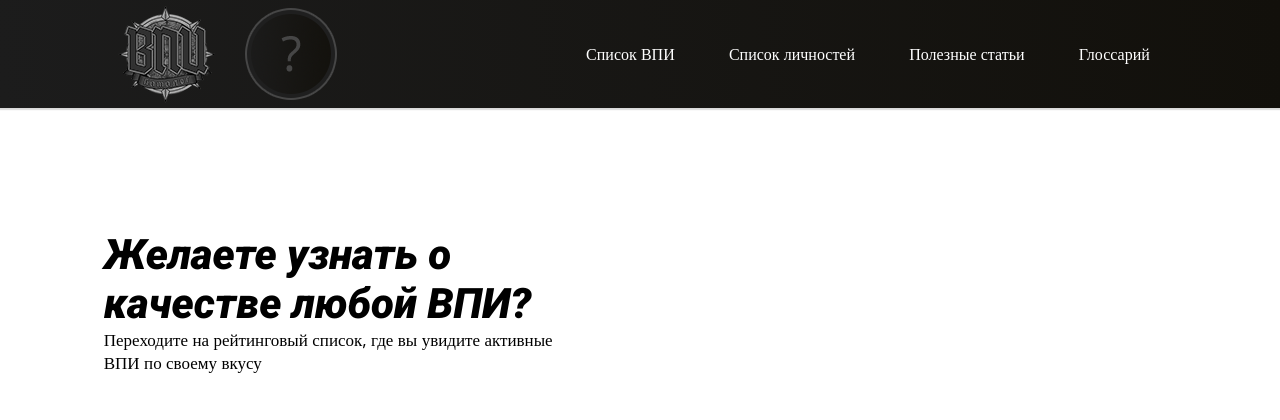
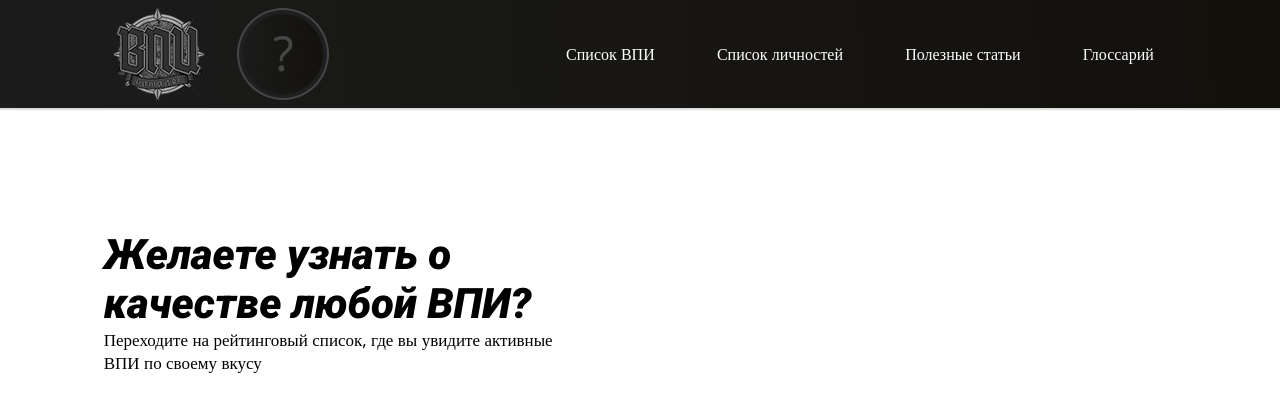
Before and after one commit to Harwex213/WPG, a PHP site: page / in a window 1280 px wide. Shown: the top 420 px of the page. Run offline with PHP 8.4, Linux system fonts and the light colour scheme.

Commit message:
Update header.css

```diff
--- a/css/header.css
+++ b/css/header.css
@@ -1,4 +1,3 @@
-
 .logo {
     grid-area: logo;
     display: flex;
@@ -7,6 +6,7 @@
 .logo a {
     margin: auto;
 }
+
 .logo a div {
     transition: all 0.25s ease;
 }
@@ -41,19 +41,18 @@
 
 .navbar a {
     text-decoration: none;
+    color: #fff;
     margin: auto;
-	color: #fff;
 }
 
 header .container {
     display: grid;
-	grid-template-columns: 0.5fr 250px 1fr 3fr 0.5fr;
+    grid-template-columns: 0.5fr 250px 1fr 650px 0.5fr;
     grid-template-rows: 108px;
-	grid-template-areas:
-	". logo . navbar .";
+    grid-template-areas: ". logo . navbar .";
     align-items: center;
-	background-image: -moz-linear-gradient( -176deg, rgb(18,16,11) 0%, rgb(28,28,28) 100%);
-	background-image: -webkit-linear-gradient( -176deg, rgb(18,16,11) 0%, rgb(28,28,28) 100%);
-	background-image: -ms-linear-gradient( -176deg, rgb(18,16,11) 0%, rgb(28,28,28) 100%);
+    background-image: -moz-linear-gradient( -176deg, rgb(18, 16, 11) 0%, rgb(28, 28, 28) 100%);
+    background-image: -webkit-linear-gradient( -176deg, rgb(18, 16, 11) 0%, rgb(28, 28, 28) 100%);
+    background-image: -ms-linear-gradient( -176deg, rgb(18, 16, 11) 0%, rgb(28, 28, 28) 100%);
     box-shadow: 0px 1px 1.02px 0.98px rgba(0, 0, 0, 0.15);
 }
```
Lines whose indentation alone changed are shown as unchanged.
